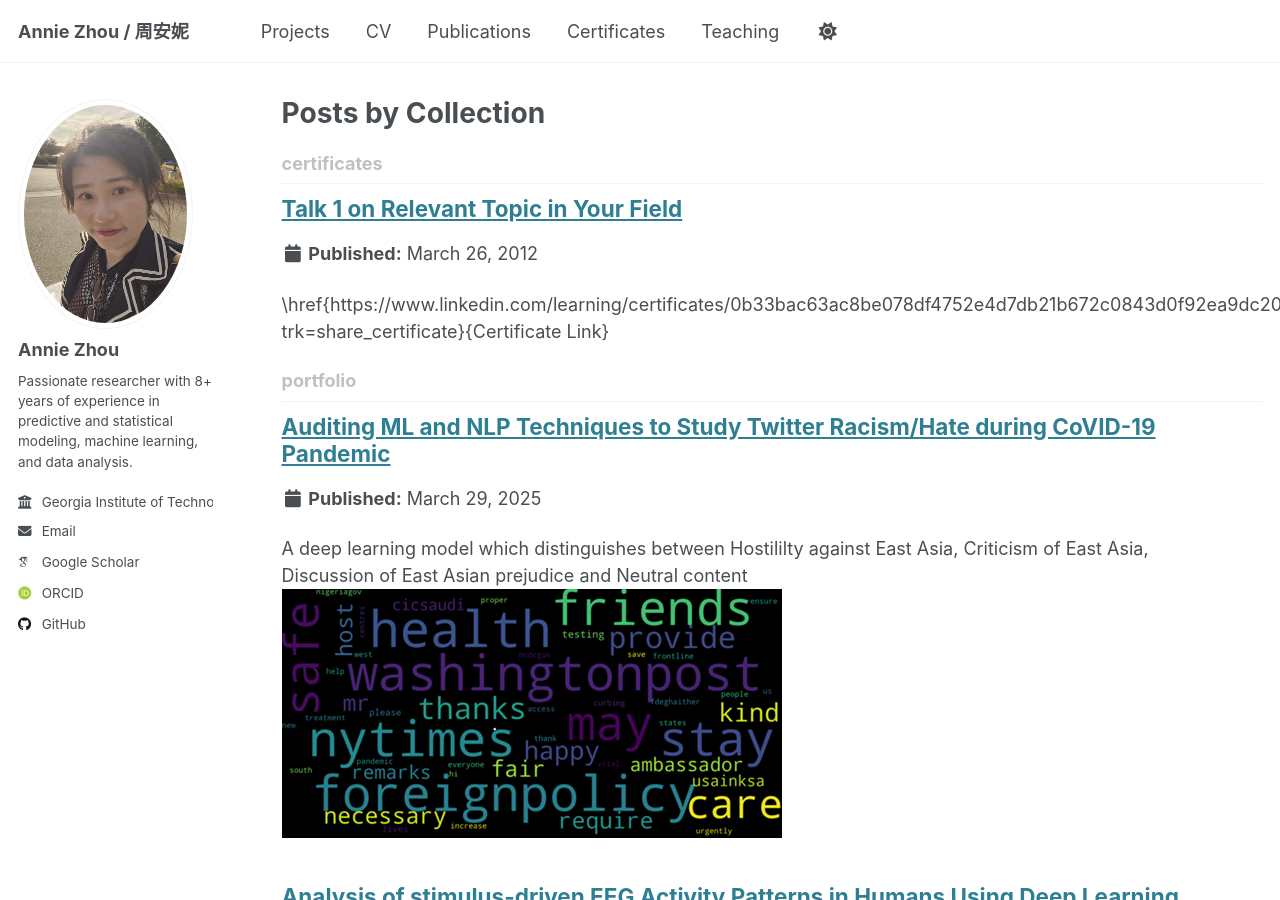
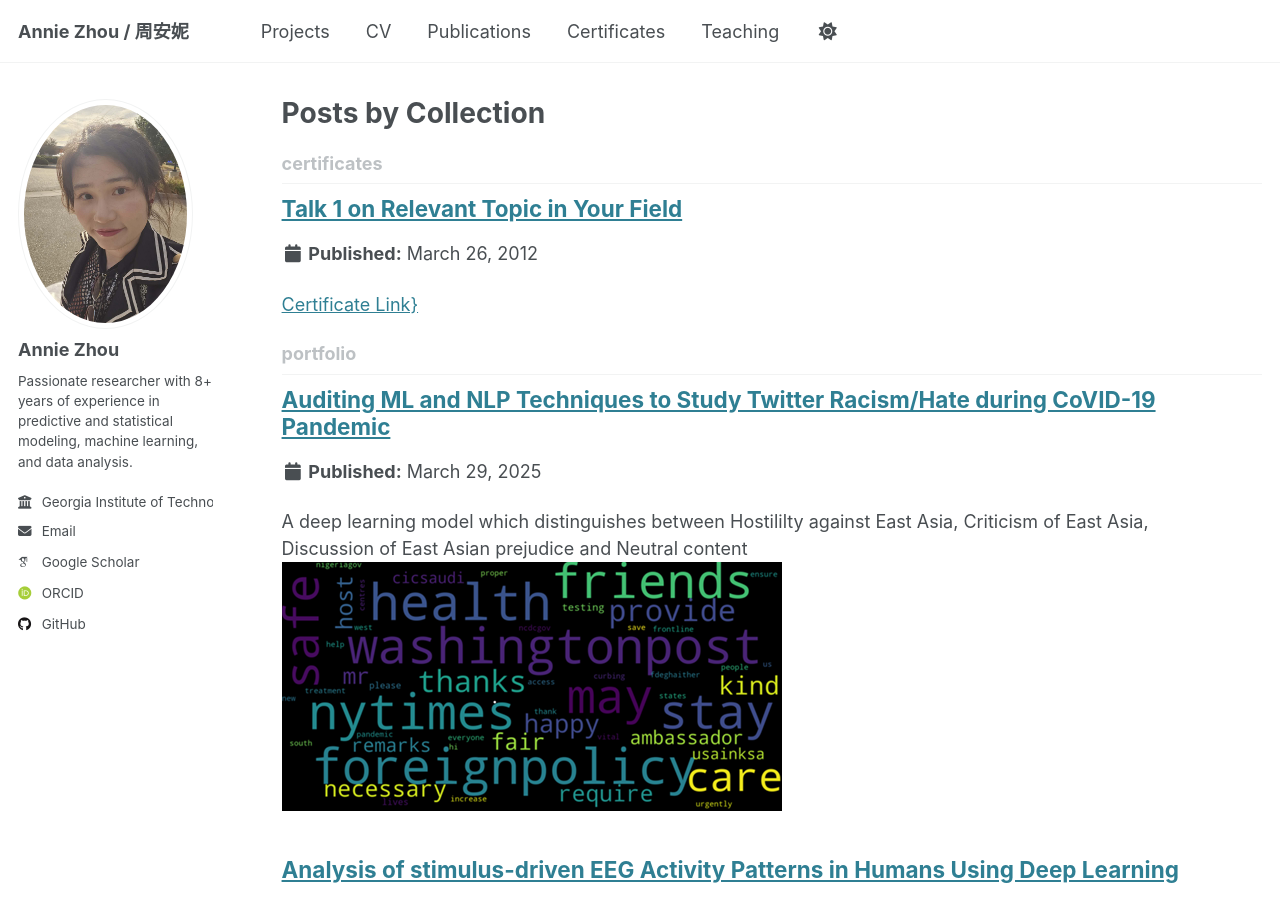
Before and after one commit to Annie983284450-1/Annie983284450-1.github.io, a Jekyll site: the page built from _pages/collection-archive.html, in a window 1280 px wide and 900 px high. Built offline with Jekyll 4.4.1, drawn with Linux system fonts in a browser that asks for light colours; some web fonts are replaced.

Commit message:
update llm cer

```diff
--- a/_certificates/2025-03-25-finetunellms.md
+++ b/_certificates/2025-03-25-finetunellms.md
@@ -7,4 +7,4 @@ venue: "Fine-Tuning for LLMs: from Beginner to Advanced"
 date: 2012-03-26
 location: "LinkedIn Learning"
 ---
-\href{https://www.linkedin.com/learning/certificates/0b33bac63ac8be078df4752e4d7db21b672c0843d0f92ea9dc20b2ba92cc01d2?trk=share_certificate}{Certificate Link}
+[Certificate Link}](https://www.linkedin.com/learning/certificates/0b33bac63ac8be078df4752e4d7db21b672c0843d0f92ea9dc20b2ba92cc01d2?trk=share_certificate)
```
Also changed, not shown: _pages/markdown.md (+1 -0 lines).
